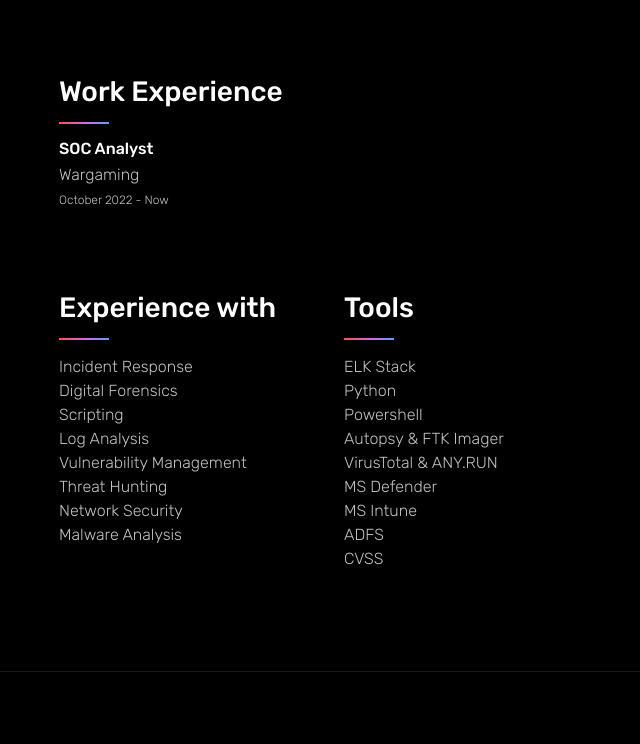
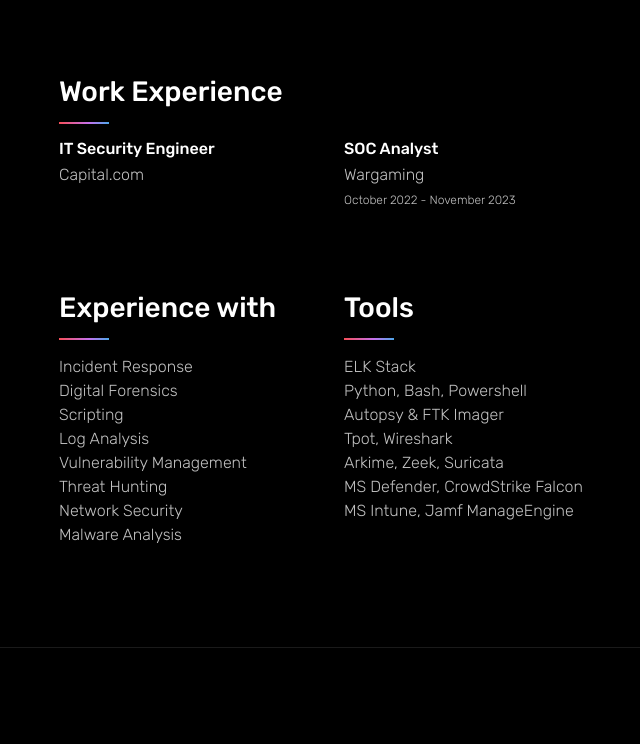
Before and after one commit to NiceDeagBro/portfolio, a plain HTML site: page index.html in a window 1280 px wide. Shown: the part 1440-2184 px from the top of the page, without its empty margins (593-1233 px from the left). Drawn offline with Linux system fonts and the light colour scheme.

Commit message:
Update index.html

```diff
--- a/index.html
+++ b/index.html
@@ -137,14 +137,14 @@
                                 <h3>Work Experience</h3>
                                 <div class="row g-4">
                                     <div class="col-6">
+                                        <h5>IT Security Engineer</h5>
+                                        <p>Capital.com</p>
+                                        <small></small>
+                                    </div>
+                                    <div class="col-6">
                                         <h5>SOC Analyst</h5>
                                         <p>Wargaming</p>
-                                        <small>October 2022 - Now</small>
-                                    </div>
-                                    <div class="col-6">
-                                        <h5></h5>
-                                        <p></p>
-                                        <small></small>
+                                        <small>October 2022 - November 2023</small>
                                     </div>
                                 </div>
                             </div>
@@ -168,15 +168,12 @@
                                         <h3>Tools</h3>
                                         <ul>
                                             <li>ELK Stack</li>
-                                            <li>Python</li>
-                                            <li>Powershell</li>
+                                            <li>Python, Bash, Powershell</li>
                                             <li>Autopsy & FTK Imager</li>
-                                            <li>VirusTotal & ANY.RUN</li>
-                                            <li>MS Defender</li>
-
-<li> MS Intune</li>
-                                            <li>ADFS</li>
-                                            <li>CVSS</li>
+                                            <li>Tpot, Wireshark</li>
+                                            <li>Arkime, Zeek, Suricata</li>
+                                            <li>MS Defender, CrowdStrike Falcon</li>
+                                            <li>MS Intune, Jamf ManageEngine</li>
                                         </ul>
                                     </div>
                                 </div>
```
